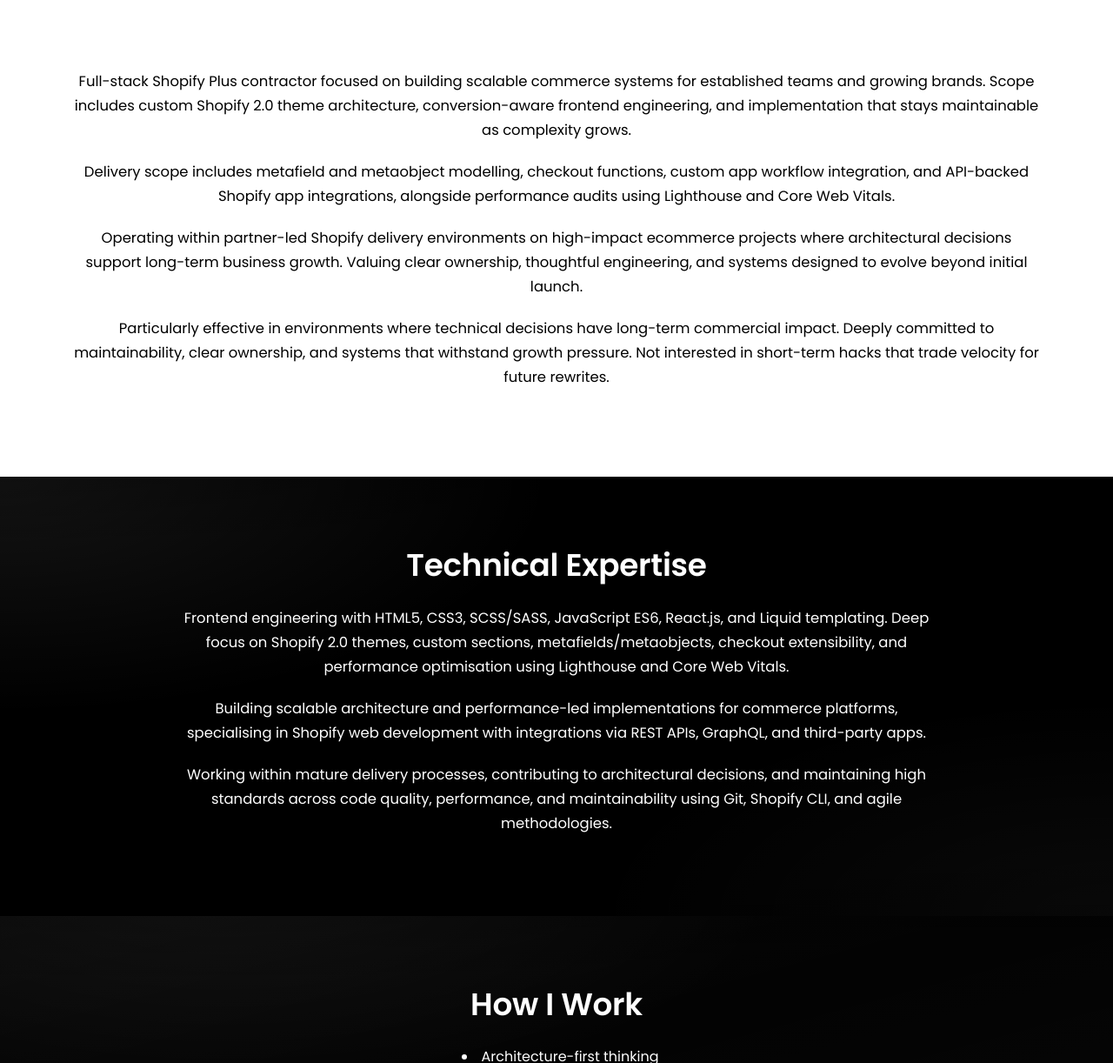
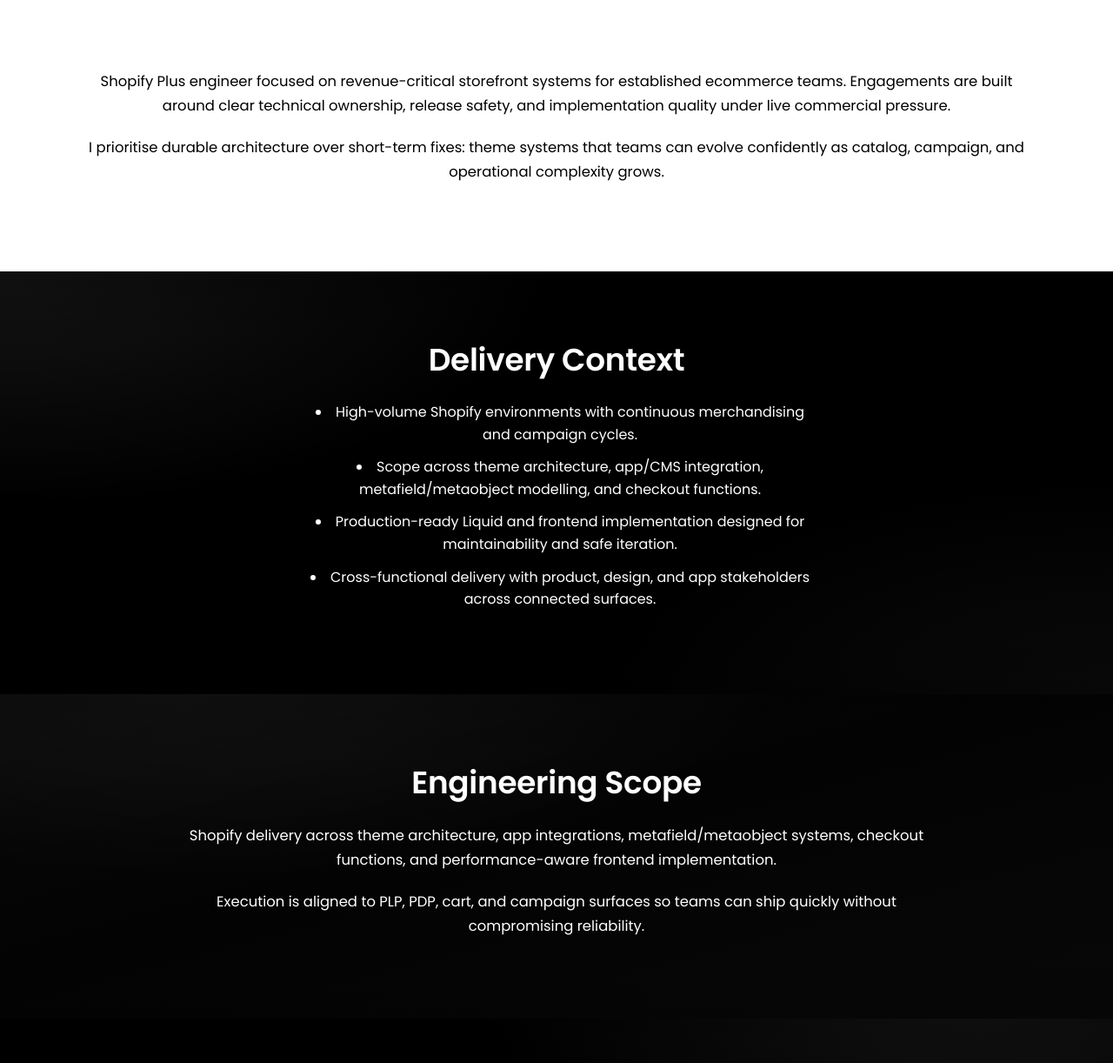
Before and after one commit to DanielleChantee/daniellechantee.github.io, a Jekyll site: the page built from about.html, in a window 1280 px wide and 1400 px high, scrolled down 300 px. Shown: the part 178-1400 px from the top of the window at 87% size. Built offline with Jekyll 4.4.1, drawn with Linux system fonts in a browser that asks for light colours.

Commit message:
Tighten about positioning and archive legacy work block

```diff
--- a/about.html
+++ b/about.html
@@ -1,7 +1,7 @@
 ---
 layout: default
-title: About | Full-Stack Shopify Plus Contractor
-description: Learn more about Danielle Adeyemo, a full-stack Shopify Plus contractor specialising in theme architecture, app integrations, metafields/metaobjects, checkout functions, and conversion-aware frontend implementation.
+title: About | Shopify Plus Engineer
+description: Learn more about Danielle Adeyemo, a Shopify Plus engineer specialising in theme architecture, app integrations, metafields/metaobjects, checkout functions, and conversion-aware frontend implementation.
 permalink: /about/
 image: /images/profile-picture.jpeg
 type: profile
@@ -17,52 +17,42 @@
 <div class="about content-section">
   <div class="content">
     <p>
-      Full-stack Shopify Plus contractor focused on building scalable commerce
-      systems for established teams and growing brands. Scope includes custom
-      Shopify 2.0 theme architecture, conversion-aware frontend engineering,
-      and implementation that stays maintainable as complexity grows.
+      Shopify Plus engineer focused on revenue-critical storefront systems for
+      established ecommerce teams. Engagements are built around clear technical
+      ownership, release safety, and implementation quality under live
+      commercial pressure.
     </p>
     <p>
-      Delivery scope includes metafield and metaobject modelling, checkout
-      functions, custom app workflow integration, and API-backed Shopify app
-      integrations, alongside performance audits using Lighthouse and Core Web
-      Vitals.
-    </p>
-    <p>
-      Operating within partner-led Shopify delivery environments on high-impact
-      ecommerce projects where architectural decisions support long-term
-      business growth. Valuing clear ownership, thoughtful engineering, and
-      systems designed to evolve beyond initial launch.
-    </p>
-    <p>
-      Particularly effective in environments where technical decisions have
-      long-term commercial impact. Deeply committed to maintainability,
-      clear ownership, and systems that withstand growth pressure. Not
-      interested in short-term hacks that trade velocity for future
-      rewrites.
+      I prioritise durable architecture over short-term fixes: theme systems
+      that teams can evolve confidently as catalog, campaign, and operational
+      complexity grows.
     </p>
   </div>
 </div>
 
 <div class="about-features content-section">
   <div class="content">
-    <h2>Technical Expertise</h2>
+    <h2>Delivery Context</h2>
+    <ul>
+      <li>High-volume Shopify environments with continuous merchandising and campaign cycles.</li>
+      <li>Scope across theme architecture, app/CMS integration, metafield/metaobject modelling, and checkout functions.</li>
+      <li>Production-ready Liquid and frontend implementation designed for maintainability and safe iteration.</li>
+      <li>Cross-functional delivery with product, design, and app stakeholders across connected surfaces.</li>
+    </ul>
+  </div>
+</div>
+
+<div class="about-features content-section">
+  <div class="content">
+    <h2>Engineering Scope</h2>
     <p>
-      Frontend engineering with HTML5, CSS3, SCSS/SASS, JavaScript ES6,
-      React.js, and Liquid templating. Deep focus on Shopify 2.0 themes,
-      custom sections, metafields/metaobjects, checkout extensibility, and
-      performance optimisation using Lighthouse and Core Web Vitals.
+      Shopify delivery across theme architecture, app integrations,
+      metafield/metaobject systems, checkout functions, and performance-aware
+      frontend implementation.
     </p>
     <p>
-      Building scalable architecture and performance-led implementations for
-      commerce platforms, specialising in Shopify web development with
-      integrations via REST APIs, GraphQL, and third-party apps.
-    </p>
-    <p>
-      Working within mature delivery processes, contributing to
-      architectural decisions, and maintaining high standards across code
-      quality, performance, and maintainability using Git, Shopify CLI, and
-      agile methodologies.
+      Execution is aligned to PLP, PDP, cart, and campaign surfaces so teams
+      can ship quickly without compromising reliability.
     </p>
   </div>
 </div>
```
Also changed, not shown: work.html (+81 -20 lines).
